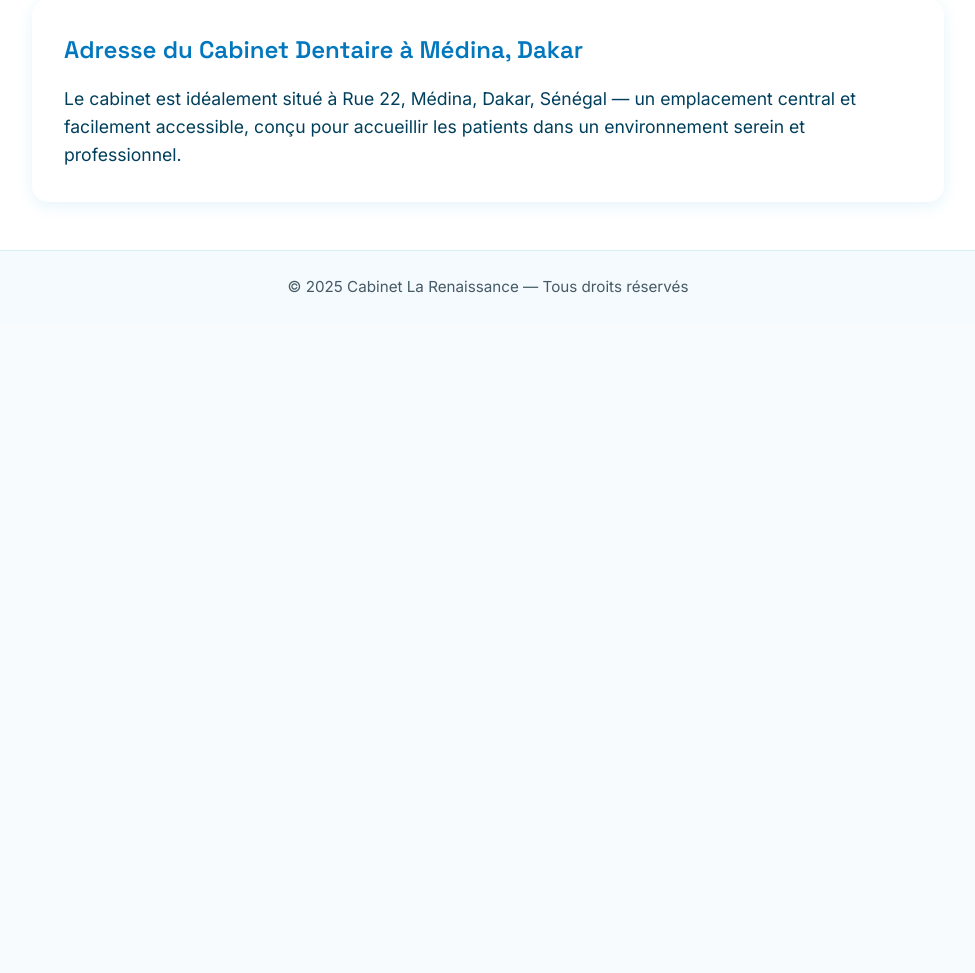
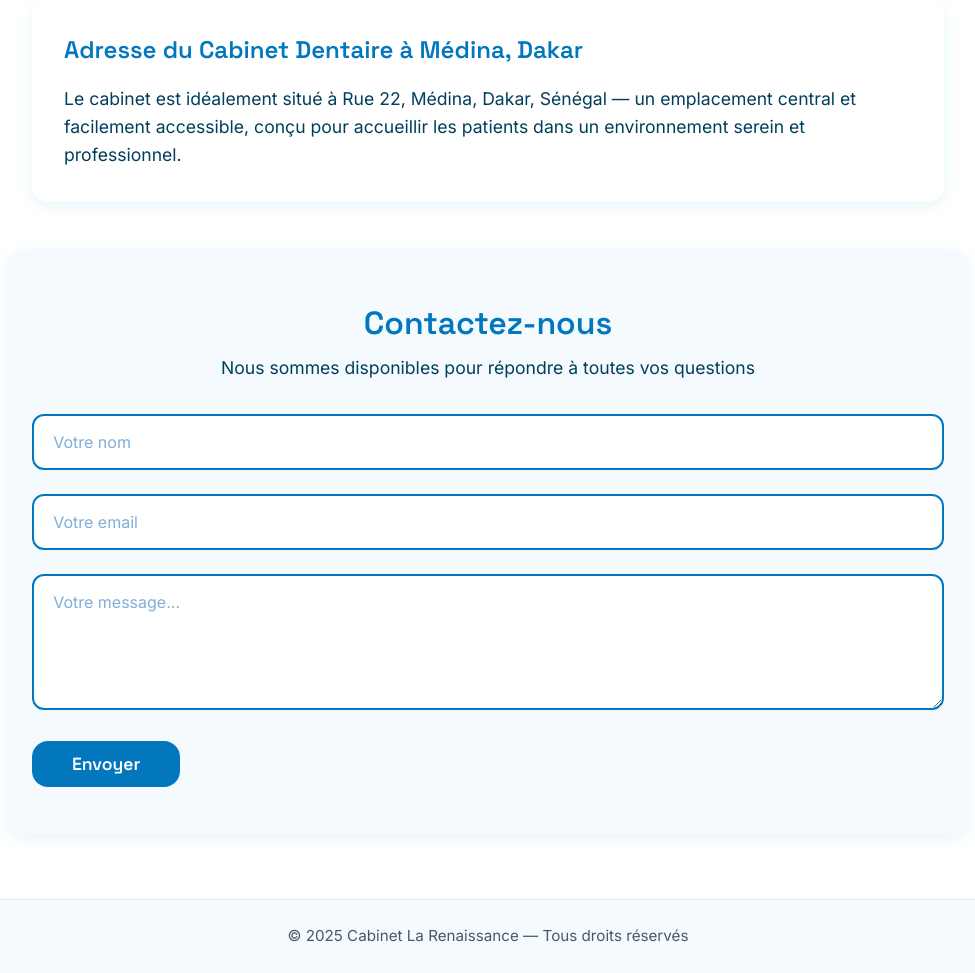
Before and after one commit to allarassemjonathan/marate_ai_dental, a Flask app: page /renaissance in a window 1280 px wide. Shown: the part 769-1742 px from the top of the page, without its empty margins (152-1127 px from the left). Before the commit the page ends 1062 px from the top, so only its background shows below. Run offline with Flask 3, Linux system fonts and the light colour scheme; some libraries are stand-ins or nearby versions.

Commit message:
dodo period

```diff
--- a/templates/renaissance.html
+++ b/templates/renaissance.html
@@ -8,6 +8,97 @@
   <meta name="keywords" content="cabinet dentaire Dakar, dentiste Sénégal, soins dentaires modernes, Dr Sacko, santé bucco-dentaire, cabinet dentaire La Renaissance" />
   <link href="https://fonts.googleapis.com/css2?family=Inter:wght@300;400;600&family=Space+Grotesk:wght@400;600&display=swap" rel="stylesheet" />
   <style>
+
+      /* Contact Section Styles */
+  #contact {
+    background: #f5fafe;
+    padding: 3rem 1.5rem;
+    border-radius: 1rem;
+    box-shadow: 0 4px 16px rgba(0, 153, 204, 0.1);
+    max-width: 960px;
+    margin: 0 auto 4rem;
+  }
+
+  #contact .section-header {
+    text-align: center;
+    margin-bottom: 2rem;
+  }
+
+  #contact .section-header h2 {
+    color: #0277bd;
+    font-family: 'Space Grotesk', sans-serif;
+    font-size: 2rem;
+    margin-bottom: 0.3rem;
+  }
+
+  #contact .section-header p {
+    color: #003f5c;
+    font-size: 1.1rem;
+  }
+
+  .contact-form {
+    display: flex;
+    flex-direction: column;
+    gap: 1.5rem;
+  }
+
+  .contact-form .form-group input,
+  .contact-form .form-group textarea {
+    width: 100%;
+    padding: 1rem 1.2rem;
+    border: 2px solid #0277bd;
+    border-radius: 0.75rem;
+    font-size: 1rem;
+    font-family: 'Inter', sans-serif;
+    color: #1a2a3a;
+    transition: border-color 0.3s ease;
+    resize: vertical;
+  }
+
+  .contact-form .form-group input::placeholder,
+  .contact-form .form-group textarea::placeholder {
+    color: #7eaed9;
+  }
+
+  .contact-form .form-group input:focus,
+  .contact-form .form-group textarea:focus {
+    border-color: #0288d1;
+    outline: none;
+    box-shadow: 0 0 8px rgba(2, 136, 209, 0.4);
+  }
+
+  .btn-primary {
+    align-self: flex-start;
+    background-color: #0277bd;
+    color: white;
+    padding: 0.75rem 2.5rem;
+    font-family: 'Space Grotesk', sans-serif;
+    font-weight: 600;
+    font-size: 1.1rem;
+    border: none;
+    border-radius: 1rem;
+    cursor: pointer;
+    transition: background-color 0.3s ease;
+  }
+
+  .btn-primary:hover,
+  .btn-primary:focus {
+    background-color: #0288d1;
+  }
+
+  /* Responsive tweaks */
+  @media (max-width: 600px) {
+    #contact {
+      padding: 2rem 1rem;
+    }
+
+    .btn-primary {
+      width: 100%;
+      text-align: center;
+      padding: 0.85rem 0;
+    }
+  }
+
     /* Your original styles here, unchanged */
     * {
       margin: 0;
@@ -161,6 +252,25 @@
       </p>
     </section>
   </main>
+<!-- Replace your existing contact section HTML with this updated markup -->
+<section id="contact">
+  <div class="section-header">
+    <h2>Contactez-nous</h2>
+    <p>Nous sommes disponibles pour répondre à toutes vos questions</p>
+  </div>
+  <form action="https://formspree.io/f/mnnzveyj" method="POST" class="contact-form" novalidate>
+    <div class="form-group">
+      <input type="text" name="name" placeholder="Votre nom" required />
+    </div>
+    <div class="form-group">
+      <input type="email" name="email" placeholder="Votre email" required />
+    </div>
+    <div class="form-group">
+      <textarea name="message" rows="5" placeholder="Votre message..." required></textarea>
+    </div>
+    <button type="submit" class="btn-primary">Envoyer</button>
+  </form>
+</section>
 
   <footer>
     &copy; 2025 Cabinet La Renaissance &mdash; Tous droits réservés
```
